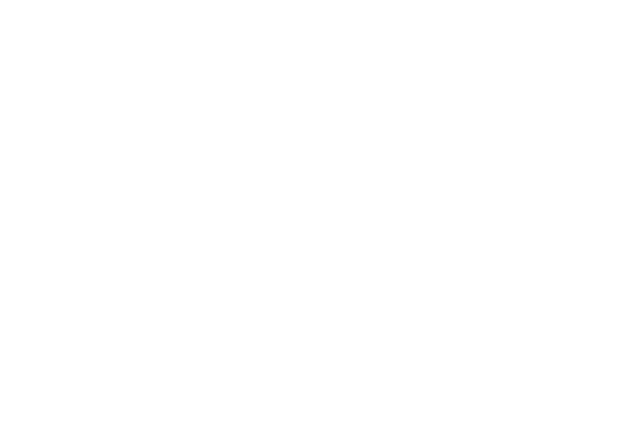
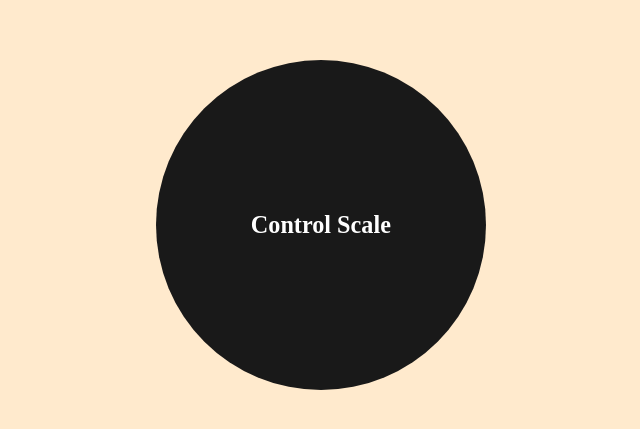
Before and after one commit to jiwooproity/trying-framer-motion, a React (Create React App) app: page /control-scale in a window 1280 px wide. Before the commit this address had no page. Shown: the part 175-604 px from the top of the page, without its empty margins (319-959 px from the left). Built offline with nearby package versions, Linux system fonts and the light colour scheme.

Commit message:
Practice: Motion 을 활용한 div, span scale 애니메이션 처리 테스트

```diff
--- a/src/App.js
+++ b/src/App.js
@@ -5,6 +5,7 @@
 import PagingBox from "./framer/PagingBox";
 import MoveBox from "./framer/MoveBox";
 import First from "./practice/First";
+import ControlScale from "./framer/ControlScale";
 
 const TestComponentRender = () => (
   <div className="framer-container">
@@ -28,6 +29,7 @@
         <Route path="/paging" element={<PagingBox />} />
         <Route path="/movebox" element={<MoveBox />} />
         <Route path="/practice" element={<First />} />
+        <Route path="/control-scale" element={<ControlScale />} />
       </Routes>
     </BrowserRouter>
   );
--- /dev/null
+++ b/src/framer/ControlScale.jsx
@@ -0,0 +1,20 @@
+import { motion } from "framer-motion";
+
+const ControlScale = () => {
+  const motionScaleOptions = {
+    animate: { scale: [1, 1.5, 1.1] },
+    transition: { duration: 3, times: [0, 0.2, 1] },
+  };
+
+  return (
+    <div className="control-scale-container">
+      <motion.div className="control-scale-box" {...motionScaleOptions}>
+        <motion.span className="control-scale-box-text" {...motionScaleOptions}>
+          Control Scale
+        </motion.span>
+      </motion.div>
+    </div>
+  );
+};
+
+export default ControlScale;
--- /dev/null
+++ b/src/style/control-scale.css
@@ -0,0 +1,25 @@
+.control-scale-container {
+  width: 100%;
+  height: 100vh;
+  display: flex;
+  justify-content: center;
+  align-items: center;
+  background-color: rgba(255, 234, 205, 1);
+}
+
+.control-scale-box {
+  width: 300px;
+  height: 300px;
+  display: flex;
+  justify-content: center;
+  align-items: center;
+  border-radius: 50%;
+  background-color: rgba(25, 25, 25, 1);
+}
+
+.control-scale-box-text {
+  font-size: 20px;
+  font-weight: 700;
+  line-height: 20px;
+  color: white;
+}
--- a/src/style/global.css
+++ b/src/style/global.css
@@ -1,4 +1,5 @@
 @import url(./practice.css);
+@import url(./control-scale.css);
 
 * {
   margin: 0;
```
Also changed, not shown: 1 other file (tests, documents, lock files or other folders).
